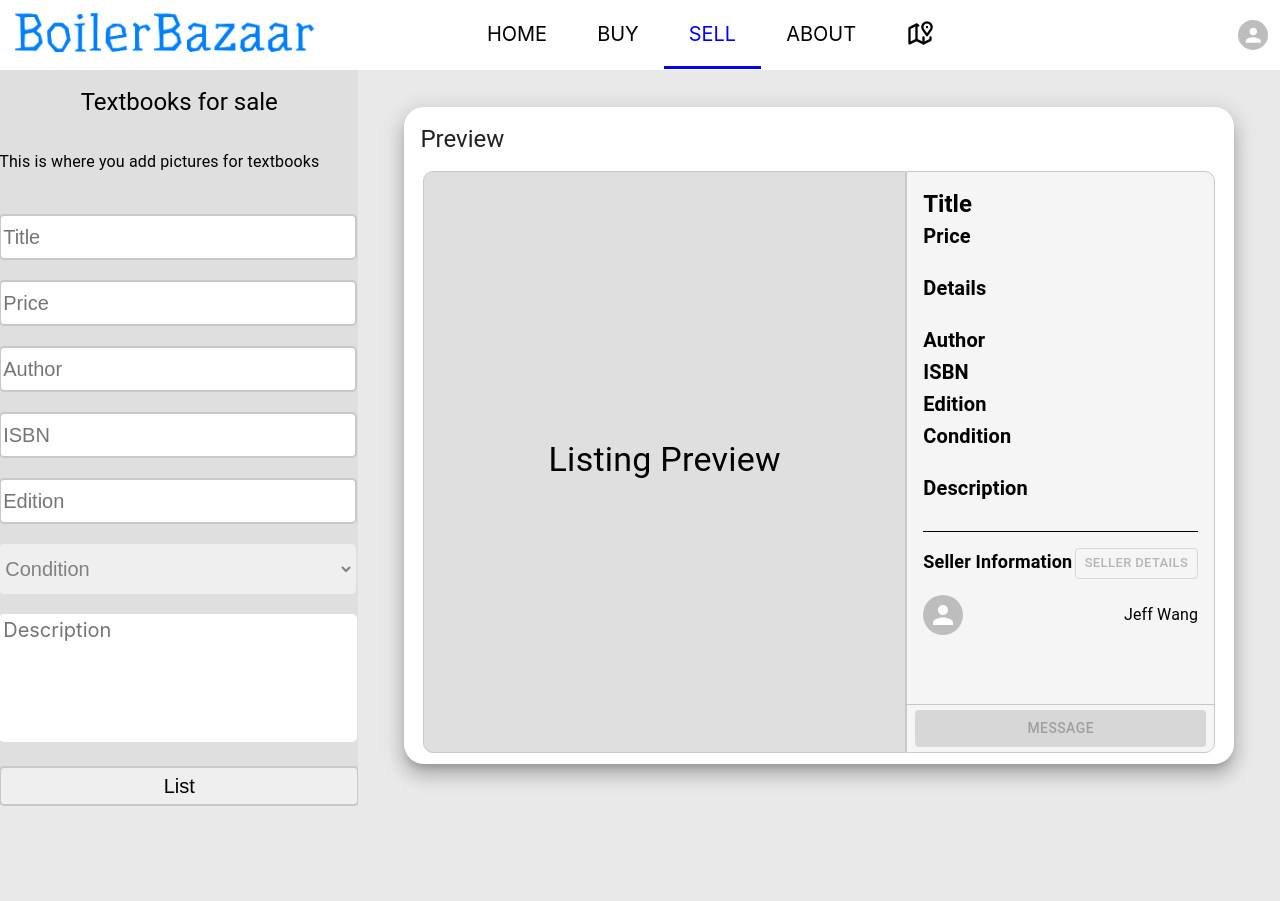
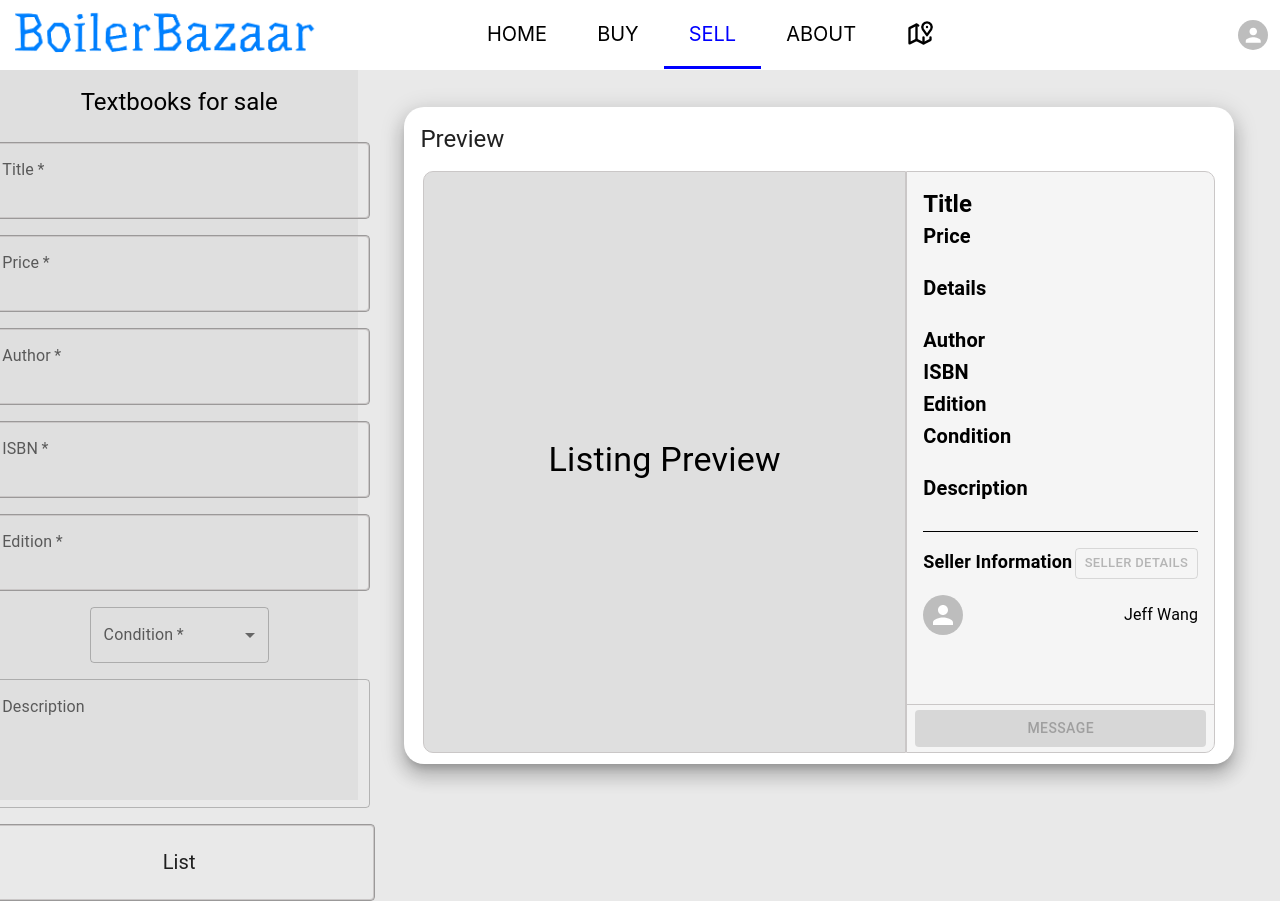
Before and after one commit to wang4621/boilerbazaar, a React (Create React App) app: page /sell in a window 1280 px wide. Before the commit the page ends 816 px from the top, so only its background shows below. Built offline with nearby package versions, Linux system fonts and the light colour scheme.

Commit message:
ui changes to sell page

```diff
--- a/src/pages/Profile.js
+++ b/src/pages/Profile.js
@@ -1,10 +1,4 @@
 import './Profile.css'
-// import Card from '@mui/material/Card'
-// import CardHeader from '@mui/material/CardHeader';
-// import Rating from '@mui/material/Rating';
-// import Divider from '@mui/material/Divider';
-// import Box from '@mui/material/Box';
-// import Typography from '@mui/material/Typography';
 import { Avatar, Card, CardHeader, Rating, Divider, Box, Typography, CardContent, Button, TextField } from '@mui/material';
 
 function editProfile(e) {
--- a/src/pages/Sell.css
+++ b/src/pages/Sell.css
@@ -18,13 +18,13 @@
     width: 350px;
 }
 
-.sellDisplay input:hover, .sellDisplay select:hover, .sellDisplay textarea:hover {
+/* .sellDisplay input:hover, .sellDisplay select:hover, .sellDisplay textarea:hover {
     border: 2px solid rgb(111, 96, 248);
-}
+} */
 
-.sellDisplay input:focus, .sellDisplay select:focus, .sellDisplay textarea:focus {
+/* .sellDisplay input:focus, .sellDisplay select:focus, .sellDisplay textarea:focus {
     outline: 2px solid rgb(0, 119, 255);
-}
+} */
 
 .sellDisplay textarea {
     border-radius: 5px;
@@ -55,8 +55,9 @@
 
 .formDisplay {
     display: flex;
-    align-items: flex-start;
-    justify-content: center;
+    align-items: center;
+    justify-content: flex-start;
+    flex-direction: column;
 }
 
 .previewDisplay {
--- a/src/pages/Sell.js
+++ b/src/pages/Sell.js
@@ -1,13 +1,6 @@
 import './Sell.css'
-// import Box from '@mui/material/Box';
-// import Card from '@mui/material/Card'
-// import CardHeader from '@mui/material/CardHeader';
-// import CardContent from '@mui/material/CardContent';
-// import Divider from '@mui/material/Divider';
-// import Typography from '@mui/material/Typography';
-// import Avatar from '@mui/material/Avatar';
-// import Button from '@mui/material/Button';
 import { Avatar, Card, CardHeader, CardContent, Divider, Box, Typography, Button, ImageList, ImageListItem } from '@mui/material';
+import { TextField, MenuItem } from '@mui/material';
 
 // adds dollar sign in front of price
 function handleDollar(event) {
@@ -55,17 +48,19 @@ function Sell () {
         <div className="sellDisplay">
             <Box sx={{width: '28%', height: '100%', backgroundColor: 'rgb(223, 223, 223)'}}>
                 <CardHeader title="Textbooks for sale" sx={{textAlign: 'center'}}/>
-                <CardContent sx={{wordBreak: 'break-word', overflowY: 'scroll', height:'88%'}} className="scrollBar formDisplay">
+                {/* <CardContent sx={{wordBreak: 'break-word', overflowY: 'scroll', height:'88%'}} className="scrollBar formDisplay">
                     <form>
                         <Typography variant="body1" color="black">
                             This is where you add pictures for textbooks
                         </Typography>
                         <br/><br/>
                         <input type="text" placeholder="Title" id="title" onChange={event => changeText(event)} required/>
+                        <TextField label="Title" variant="filled" sx={{backgroundColor:}}required></TextField>
                         <br/><br/>
                         <input type="text" id="price" placeholder="Price" onChange={event => handleDollar(event)} maxLength="4" required/>
                         <br/><br/>
                         <input type="text" placeholder="Author" id="author" onChange={event => changeText(event)} required/>
+                        <TextField label="Author" variant="filled" required></TextField>
                         <br/><br/>
                         <input type="text" placeholder="ISBN" id="isbn" onChange={event => changeText(event)} required/>
                         <br/><br/>
@@ -83,7 +78,21 @@ function Sell () {
                         <br/><br/>
                         <input type="submit" value="List" id="list"/>
                     </form>
-                </CardContent>
+                </CardContent> */}
+                <Box sx={{'& > :not(style)': { m: 1 }, height: "93%"}} component="form" autoComplete="off" className="formDisplay scrollBar">
+                    <TextField id="" label="Title" required/>
+                    <TextField id="" label="Price" required/>
+                    <TextField id="" label="Author" required/>
+                    <TextField id="" label="ISBN" required/>
+                    <TextField id="" label="Edition" required/>
+                    <TextField id="" label="Condition" select sx={{width: "50%"}} required>
+                            <MenuItem value={10}>Ten</MenuItem>
+                            <MenuItem value={20}>Twenty</MenuItem>
+                            <MenuItem value={30}>Thirty</MenuItem>
+                    </TextField>
+                    <TextField id="" label="Description" multiline rows={4}/>
+                    <TextField id="list" type="submit" value="List"/>
+                </Box>
             </Box>
             <div className="previewDisplay">
                 <Card sx={{ width: "90%", borderRadius: 5, height: '90%'}} elevation={12}>
```
